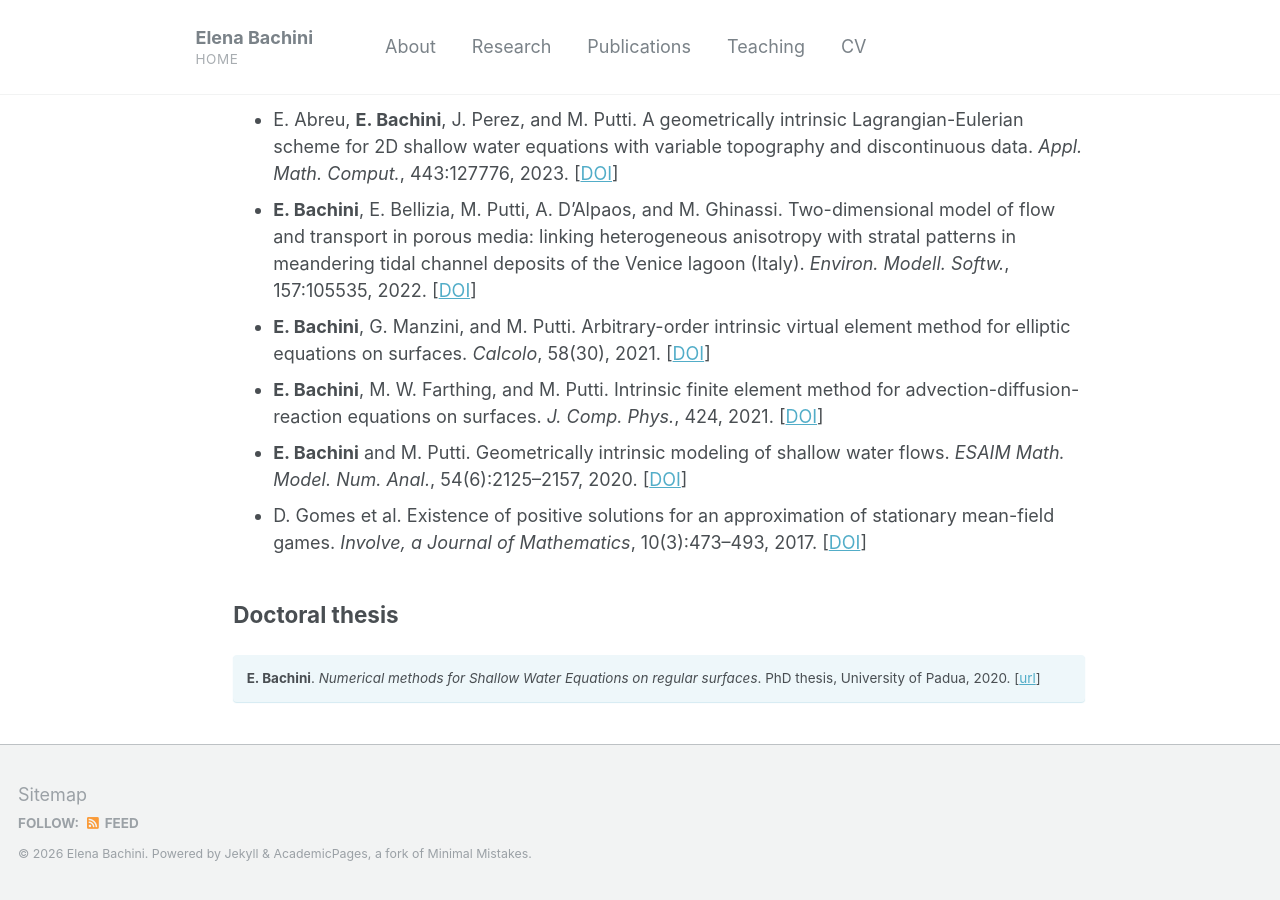
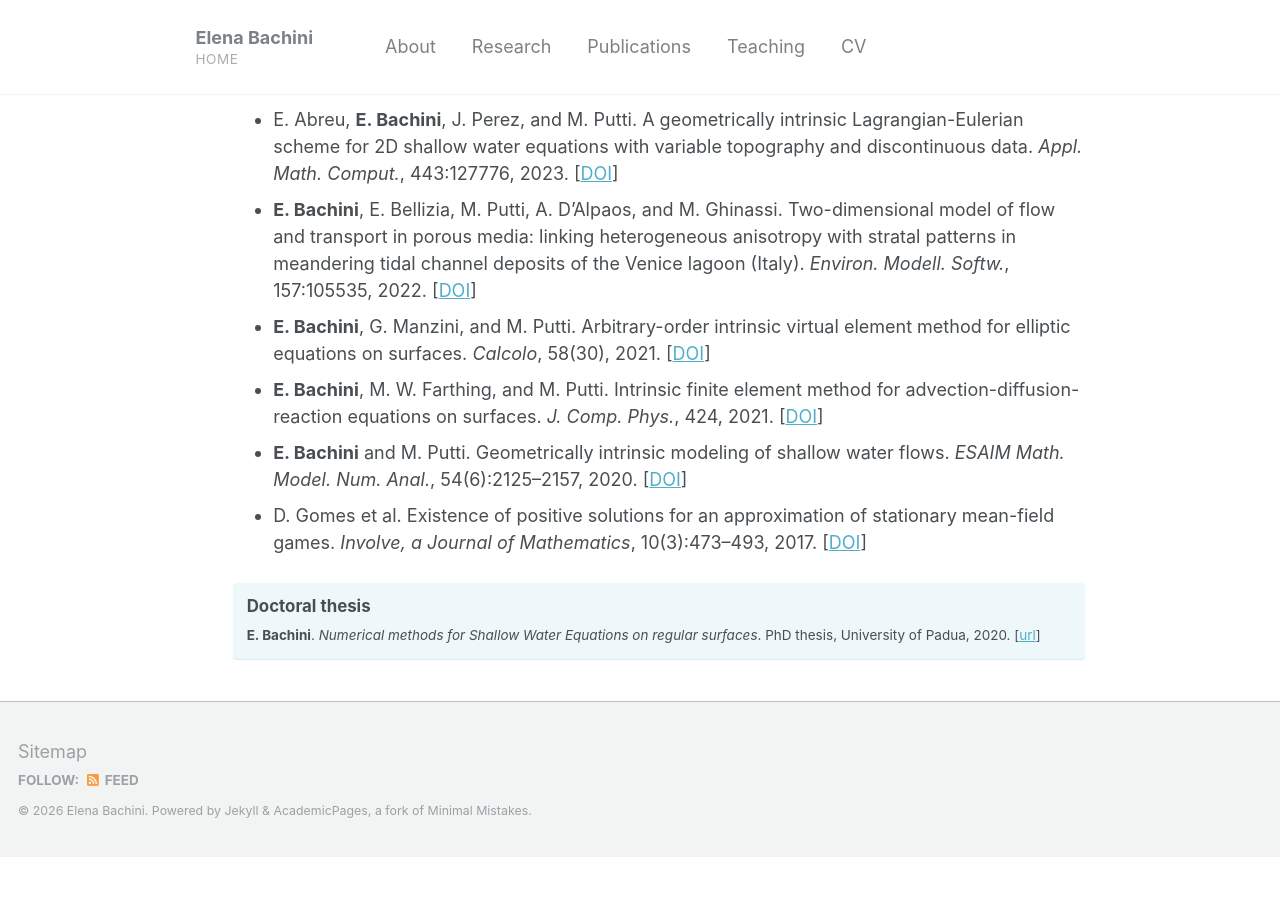
Before and after one commit to elenabachini/elenabachini.github.io, a Jekyll site: the page built from _pages/publications.md, in a window 1280 px wide and 900 px high, scrolled down 842 px. Built offline with Jekyll 4.4.1, drawn with Linux system fonts in a browser that asks for light colours; after the commit the page ends 1699 px from its top, so only the background shows below that.

Commit message:
cambiato box della doctoral thesis

```diff
--- a/_pages/publications.md
+++ b/_pages/publications.md
@@ -91,7 +91,7 @@ D. Gomes et al. Existence of positive solutions for an approximation of stationa
 </li>
 </ul>
 
-## Doctoral thesis
 <div class="notice--info">
+<h2 style="margin-top: 0;">Doctoral thesis</h2>
 <b>E. Bachini</b>. <em>Numerical methods for Shallow Water Equations on regular surfaces</em>. PhD thesis, University of Padua, 2020. [<a href="https://hdl.handle.net/11577/3422699" target="_blank">url</a>]
 </div>
```
